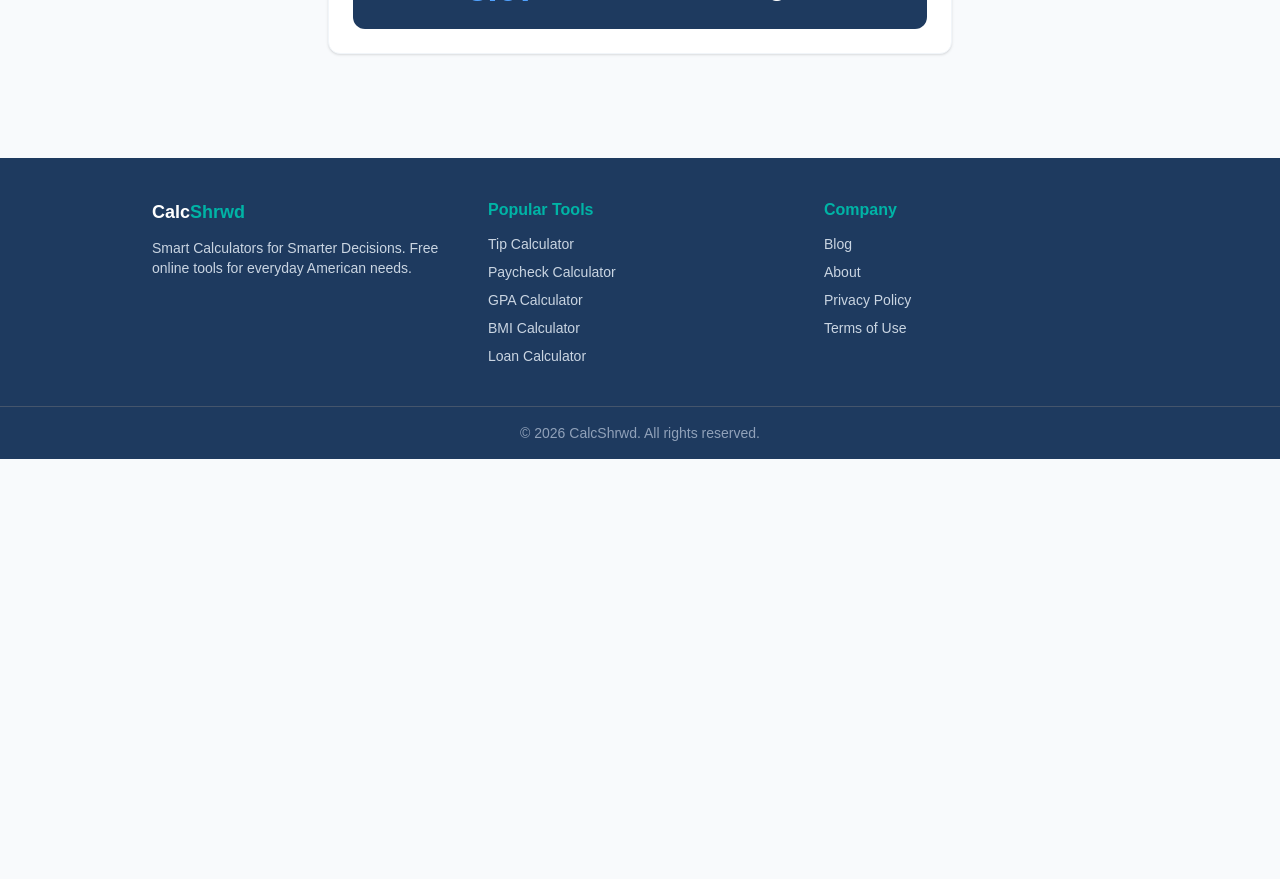
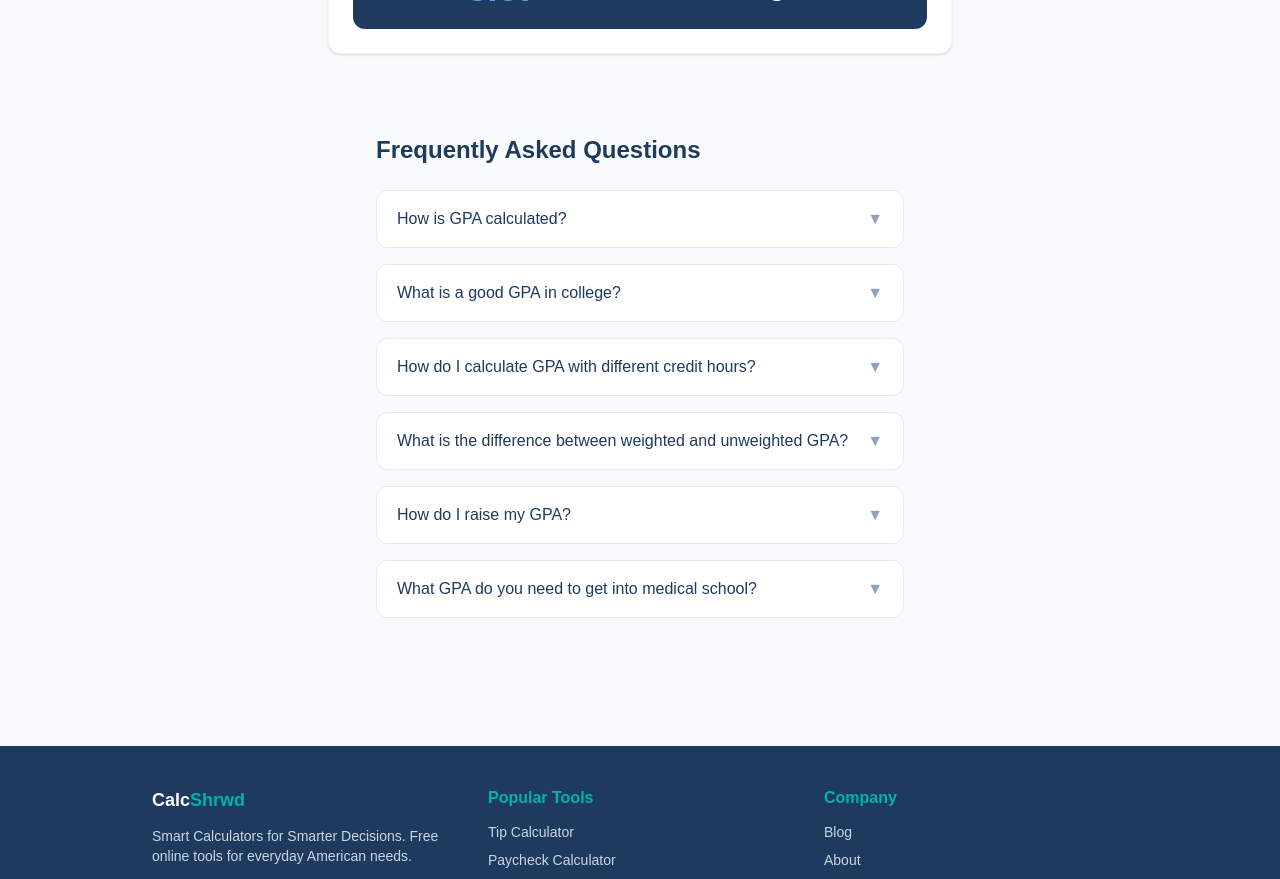
Before and after one commit to monkamonme-collab/calcshrwd, a Next.js app: page /tools/gpa-calculator in a window 1280 px wide. Shown: the part 560-1439 px from the top of the page. Before the commit the page ends 1019 px from the top, so only its background shows below. Built offline with nearby package versions, Linux system fonts and the light colour scheme.

Commit message:
Implement FAQ section for GPA calculator
Added FAQ section with structured data for common GPA questions.

```diff
--- a/app/tools/gpa-calculator/page.tsx
+++ b/app/tools/gpa-calculator/page.tsx
@@ -40,6 +40,8 @@ export default function GPACalculator() {
   const gpaColor = gpa >= 3.7 ? "text-[#00B4A6]" : gpa >= 3.0 ? "text-blue-400" : gpa >= 2.0 ? "text-yellow-400" : "text-red-400";
 
   return (
+    <>
+
     <div className="max-w-2xl mx-auto px-6 py-10">
       <nav className="text-sm text-slate-400 mb-6">
         <Link href="/" className="hover:text-[#00B4A6]">Home</Link>{" / "}
@@ -96,5 +98,89 @@ export default function GPACalculator() {
         )}
       </div>
     </div>
+
+      {/* FAQ Section */}
+      <div className="max-w-xl mx-auto px-6 pb-16">
+        <script
+          type="application/ld+json"
+          dangerouslySetInnerHTML={{
+            __html: JSON.stringify({
+              "@context": "https://schema.org",
+              "@type": "FAQPage",
+              "mainEntity": [
+            {
+                        "@type": "Question",
+                        "name": "How is GPA calculated?",
+                        "acceptedAnswer": {
+                                    "@type": "Answer",
+                                    "text": "GPA is calculated by multiplying each course grade (on a 4.0 scale) by its credit hours, summing all those values, then dividing by the total credit hours. For example: an A (4.0) in a 3-credit course contributes 12 grade points."
+                        }
+            },
+            {
+                        "@type": "Question",
+                        "name": "What is a good GPA in college?",
+                        "acceptedAnswer": {
+                                    "@type": "Answer",
+                                    "text": "A GPA of 3.5 or above is generally considered very good and qualifies for Dean's List at most schools. A 3.0 (B average) is typically the minimum for graduate school applications."
+                        }
+            },
+            {
+                        "@type": "Question",
+                        "name": "How do I calculate GPA with different credit hours?",
+                        "acceptedAnswer": {
+                                    "@type": "Answer",
+                                    "text": "Multiply each grade point value by the number of credit hours for that course. Sum all grade points, then divide by total credit hours. Our GPA calculator handles weighted credit hours automatically."
+                        }
+            },
+            {
+                        "@type": "Question",
+                        "name": "What is the difference between weighted and unweighted GPA?",
+                        "acceptedAnswer": {
+                                    "@type": "Answer",
+                                    "text": "An unweighted GPA uses a standard 4.0 scale for all courses. A weighted GPA gives extra points for harder courses like AP or honors classes, allowing scores above 4.0."
+                        }
+            },
+            {
+                        "@type": "Question",
+                        "name": "How do I raise my GPA?",
+                        "acceptedAnswer": {
+                                    "@type": "Answer",
+                                    "text": "Focus on courses with high credit hours since they impact your GPA more. Retaking courses where you did poorly (if your school allows grade replacement) can also significantly improve your GPA."
+                        }
+            },
+            {
+                        "@type": "Question",
+                        "name": "What GPA do you need to get into medical school?",
+                        "acceptedAnswer": {
+                                    "@type": "Answer",
+                                    "text": "Most medical schools look for a GPA of 3.5 or higher. The average GPA of accepted medical school students in the US is around 3.7."
+                        }
+            }
+]
+            })
+          }}
+        />
+        <h2 className="text-2xl font-bold text-[#1E3A5F] mb-6 mt-10">Frequently Asked Questions</h2>
+        <div className="space-y-4">
+          {[
+            { q: "How is GPA calculated?", a: "GPA is calculated by multiplying each course grade (on a 4.0 scale) by its credit hours, summing all those values, then dividing by the total credit hours. For example: an A (4.0) in a 3-credit course contributes 12 grade points." },
+            { q: "What is a good GPA in college?", a: "A GPA of 3.5 or above is generally considered very good and qualifies for Dean's List at most schools. A 3.0 (B average) is typically the minimum for graduate school applications." },
+            { q: "How do I calculate GPA with different credit hours?", a: "Multiply each grade point value by the number of credit hours for that course. Sum all grade points, then divide by total credit hours. Our GPA calculator handles weighted credit hours automatically." },
+            { q: "What is the difference between weighted and unweighted GPA?", a: "An unweighted GPA uses a standard 4.0 scale for all courses. A weighted GPA gives extra points for harder courses like AP or honors classes, allowing scores above 4.0." },
+            { q: "How do I raise my GPA?", a: "Focus on courses with high credit hours since they impact your GPA more. Retaking courses where you did poorly (if your school allows grade replacement) can also significantly improve your GPA." },
+            { q: "What GPA do you need to get into medical school?", a: "Most medical schools look for a GPA of 3.5 or higher. The average GPA of accepted medical school students in the US is around 3.7." }
+          ].map(({ q, a }) => (
+            <details key={q} className="group border border-slate-200 rounded-xl overflow-hidden">
+              <summary className="flex justify-between items-center cursor-pointer px-5 py-4 bg-white hover:bg-slate-50 font-medium text-[#1E3A5F]">
+                {q}
+                <span className="ml-4 text-slate-400 group-open:rotate-180 transition-transform">▼</span>
+              </summary>
+              <div className="px-5 py-4 text-slate-600 text-sm bg-slate-50 border-t border-slate-100">{a}</div>
+            </details>
+          ))}
+        </div>
+      </div>
+
+    </>
   );
 }
```
